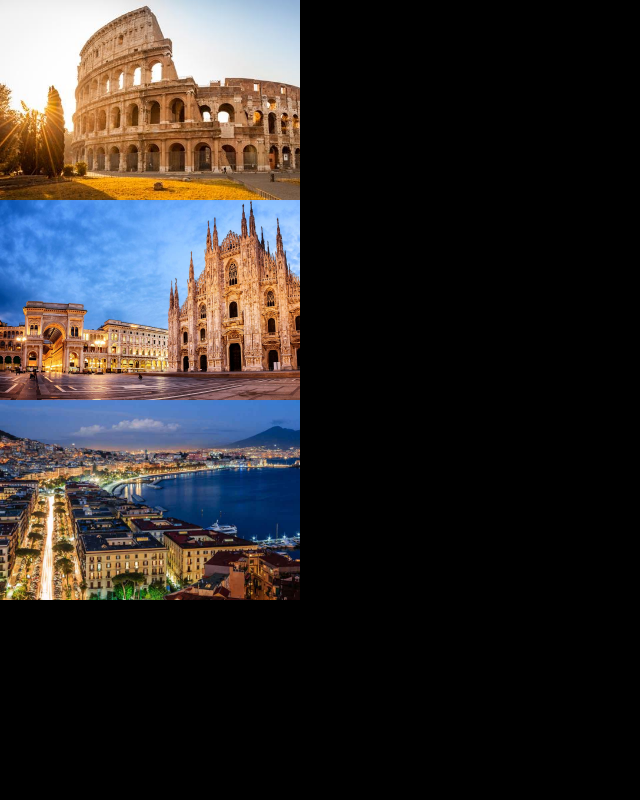
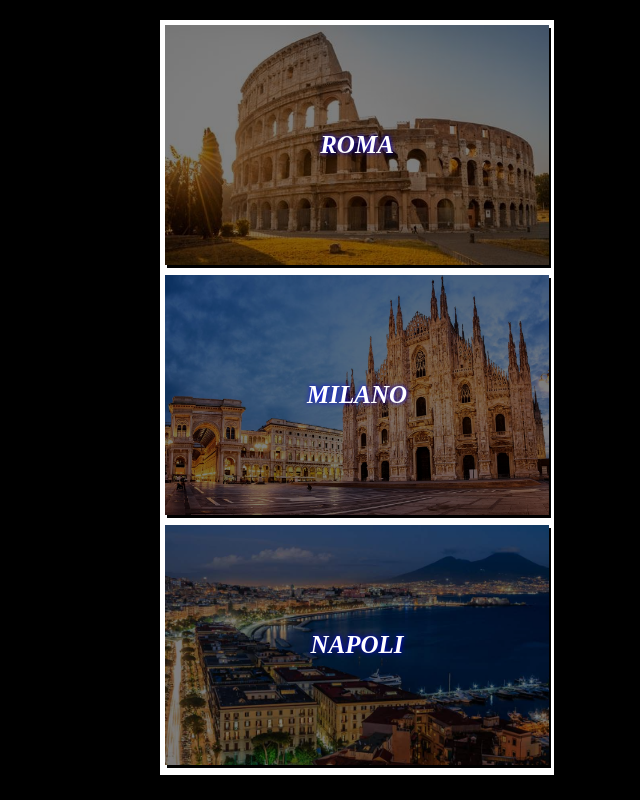
Before and after one commit to raffaelebaldassarre/htmlcss-airbnb, a plain HTML site: page index.html in a window 1280 px wide. Shown: the whole page, without its empty margins (0-640 px from the left). Drawn offline with Linux system fonts and the light colour scheme.

Commit message:
Fine
Completo

```diff
--- a/css/styles.css
+++ b/css/styles.css
@@ -5,14 +5,29 @@
 }
 
 body{
+  width: 75vw;
+  height: 75vh;
   background: black;
+  margin: auto;
+}
+
+.container{
+  margin-top: 20px;
+  background: white;
+  display: inline-block;
 }
 
 .city{
-  width: 300px;
-  height: 200px;
+  height: 30vh;
+  width: 30vw;
+  /* height: 300px;
+  width: 450px; */
   background-size: cover;
+  background-position: center;
   background-repeat: no-repeat;
+  margin: 5px 5px 10px;
+  position: relative;
+  box-shadow: 2px 3px;
 }
 
 .roma{
@@ -26,3 +41,24 @@ body{
 .napoli{
   background-image: url('../img/napoli.jpeg');
 }
+
+h2{
+  position: absolute;
+  top: 50%;
+  left: 50%;
+  transform: translate(-50%, -50%);
+  text-shadow: 0 0 5px #0000FF;
+  text-transform: uppercase;
+  font-size: 25px;
+  font-style: italic;
+  color: white;
+}
+
+/* overlay */
+
+#overlay {
+  width: 100%;
+  height: 100%;
+  background-color: rgba(0,0,0,0.5);
+  cursor: pointer;
+}
--- a/index.html
+++ b/index.html
@@ -9,17 +9,27 @@
 
     <main class="container">
 
+      <!-- Elenco Città -->
+
       <div class="city roma">
-
+        <div id="overlay">
+        </div>
+        <h2>roma</h2>
       </div>
 
       <div class="city milano">
-
+        <div id="overlay">
+        </div>
+        <h2>milano</h2>
       </div>
 
       <div class="city napoli">
+        <div id="overlay">
+        </div>
+        <h2>napoli</h2>
+      </div>
 
-      </div>
+      <!-- /Elenco Città -->
 
     </main>
 
```
